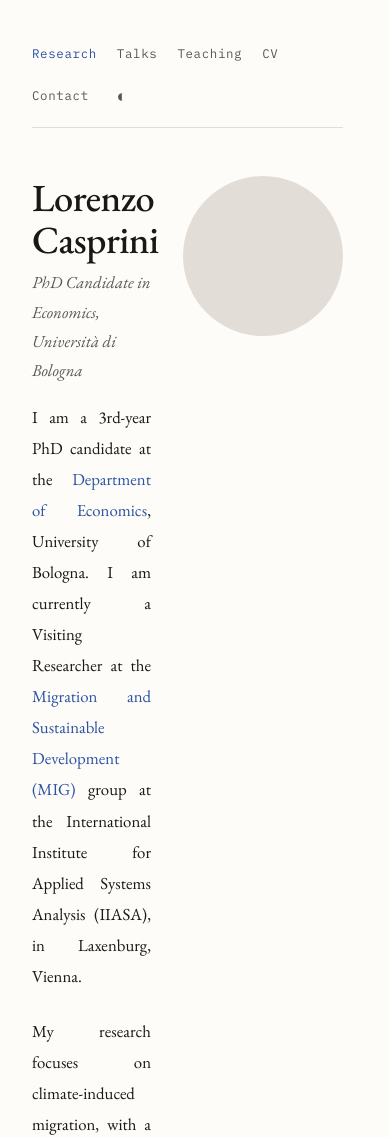
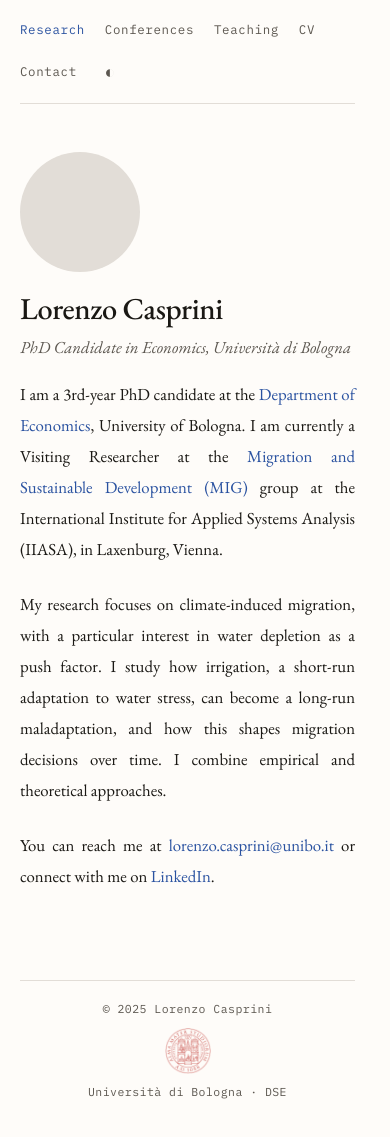
Before and after one commit to lorenzocasprini/lorenzocasprini.github.io, a plain HTML site: page index.html in a window 390 px wide. Shown: the part 53-1190 px from the top of the page. Drawn offline with nearby package versions, Linux system fonts and the light colour scheme.

Commit message:
3rd 04_05_26

```diff
--- a/index.html
+++ b/index.html
@@ -13,7 +13,7 @@
   <span class="site-nav-name" style="visibility:hidden;">Lorenzo Casprini</span>
   <div class="site-nav-links">
     <a href="research.html" class="active">Research</a>
-    <a href="talks.html">Talks</a>
+    <a href="talks.html">Conferences</a>
     <a href="teaching.html">Teaching</a>
     <a href="cv.html">CV</a>
     <a href="contact.html">Contact</a>
--- a/style.css
+++ b/style.css
@@ -393,8 +393,16 @@ body.dark footer img { filter: invert(1) brightness(0.8); }
 .text-link:hover { border-bottom-color: var(--accent); }
 
 @media (max-width: 600px) {
+  .wrap { padding: 32px 20px 64px; }
   .site-nav { flex-direction: column; gap: 12px; }
   .contact-grid { grid-template-columns: 1fr; }
-  footer { flex-direction: column; }
+  footer { flex-direction: column; align-items: center; gap: 8px; text-align: center; }
   .cv-row { grid-template-columns: 80px 1fr; }
+  .home-intro { flex-direction: column-reverse; align-items: center; gap: 20px; }
+  .home-photo-wrap { width: 100%; align-items: center; }
+  .home-photo-placeholder { width: 120px; height: 120px; }
+  .home-name { font-size: 1.9rem; }
+  .home-bio { max-width: 100%; }
+  .section { margin-bottom: 40px; }
+  .page-title { font-size: 1.5rem; }
 }
```
Also changed, not shown: contact.html (+3 -2 lines), cv.html (+1 -1 lines), research.html (+1 -1 lines), teaching.html (+1 -1 lines), 1 other file.
